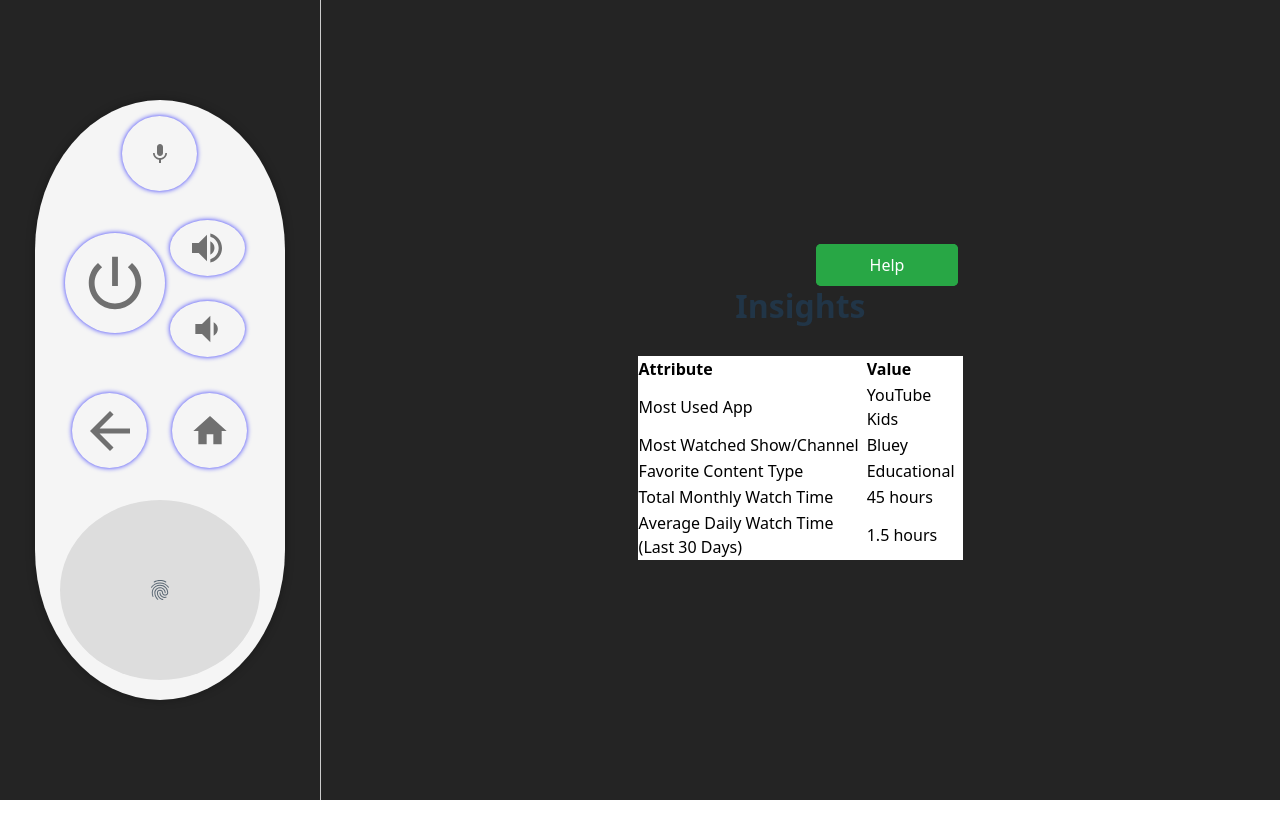
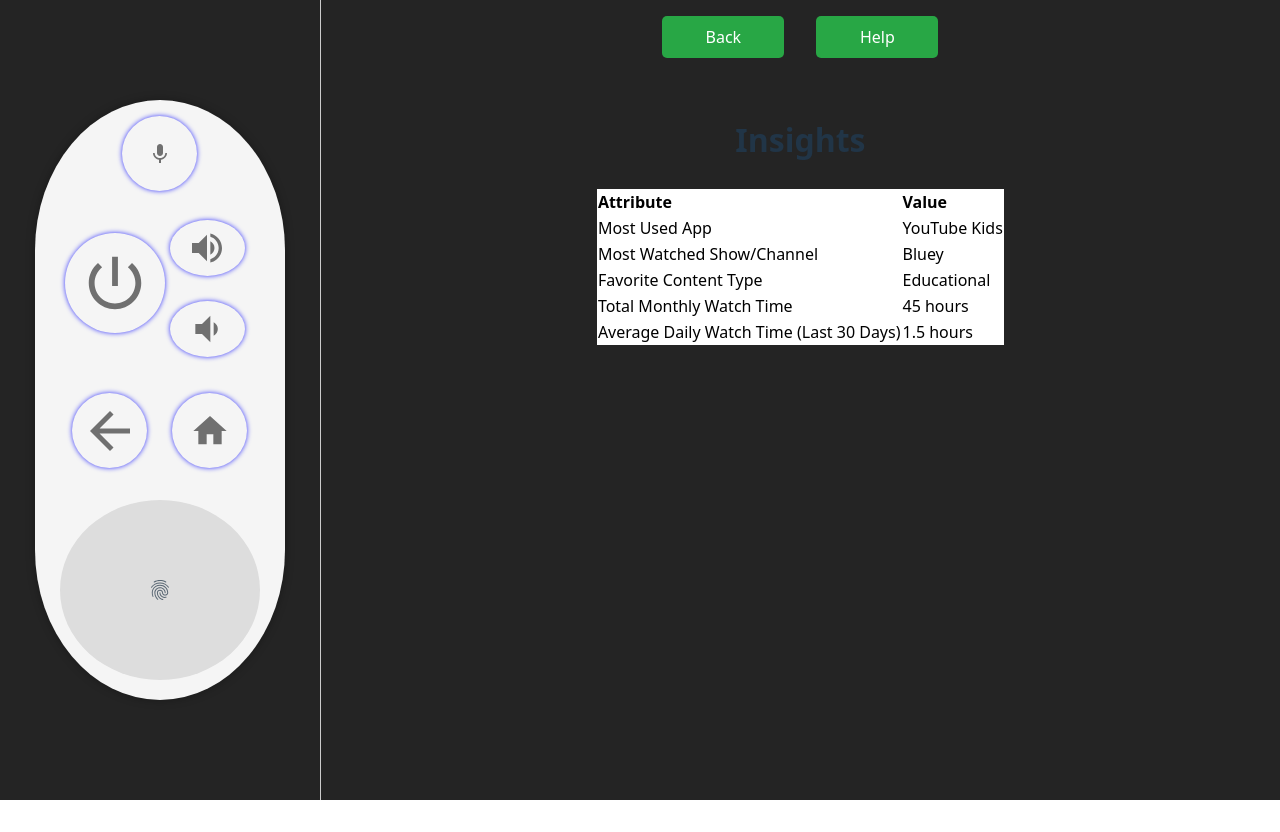
Before and after one commit to Zhai790/CPSC-481, a React (Vite) app in the folder my-react-app/: page /insights in a window 1280 px wide. Before the commit the page ends 800 px from the top, so only its background shows below. Built offline with nearby package versions, Linux system fonts and the light colour scheme.

Commit message:
changes to insight page

```diff
--- a/my-react-app/src/pages/css_files/Insights.css
+++ b/my-react-app/src/pages/css_files/Insights.css
@@ -2,10 +2,10 @@
     padding: 2rem;
     text-align: center;
     position: relative;
+    min-height: 100vh;
   }
 
   .button {
-    position: absolute;
     top: 20px;
     padding: 0.6rem 1.2rem;
     font-size: 1rem;
@@ -22,7 +22,8 @@
   }
 
   .table {
-    width: 80%;
+    max-width: 90vw;
+    width: auto;
     margin: 0 auto;
     border-collapse: collapse;
     text-align: left;
```
